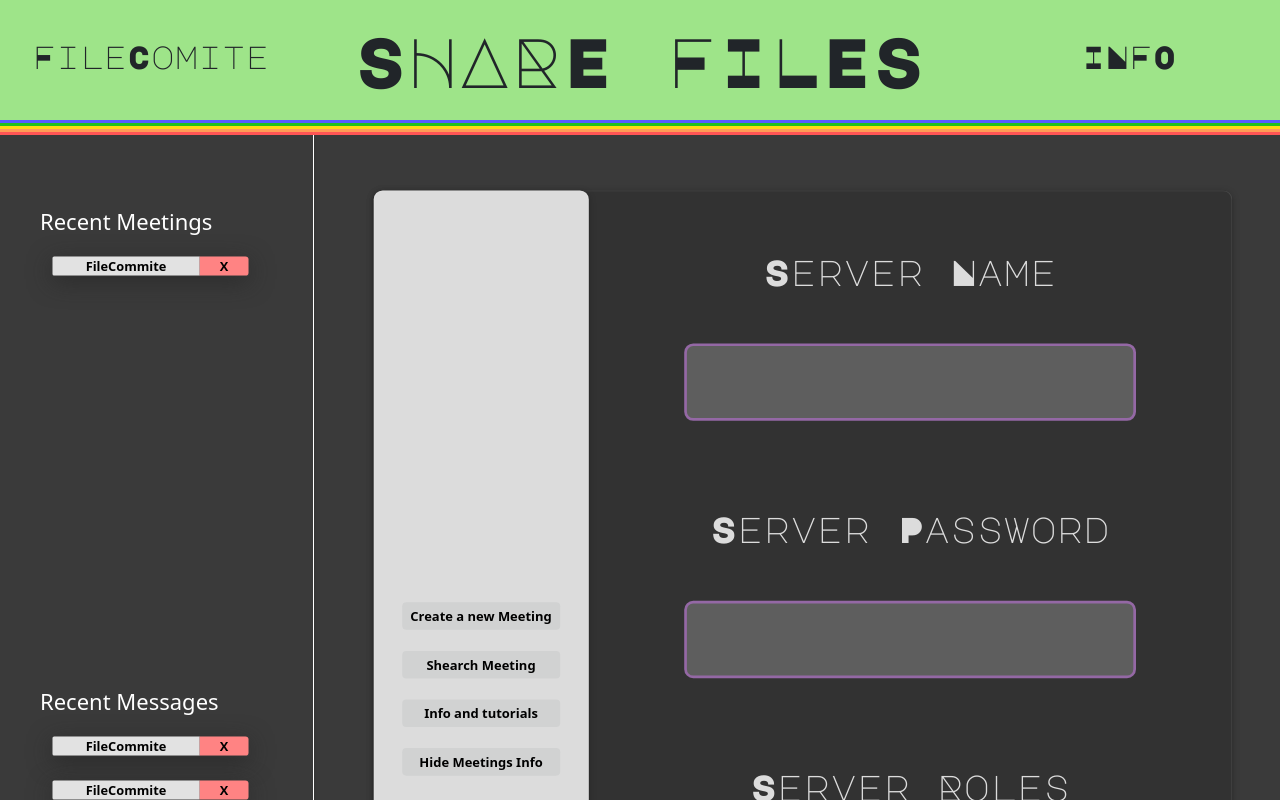
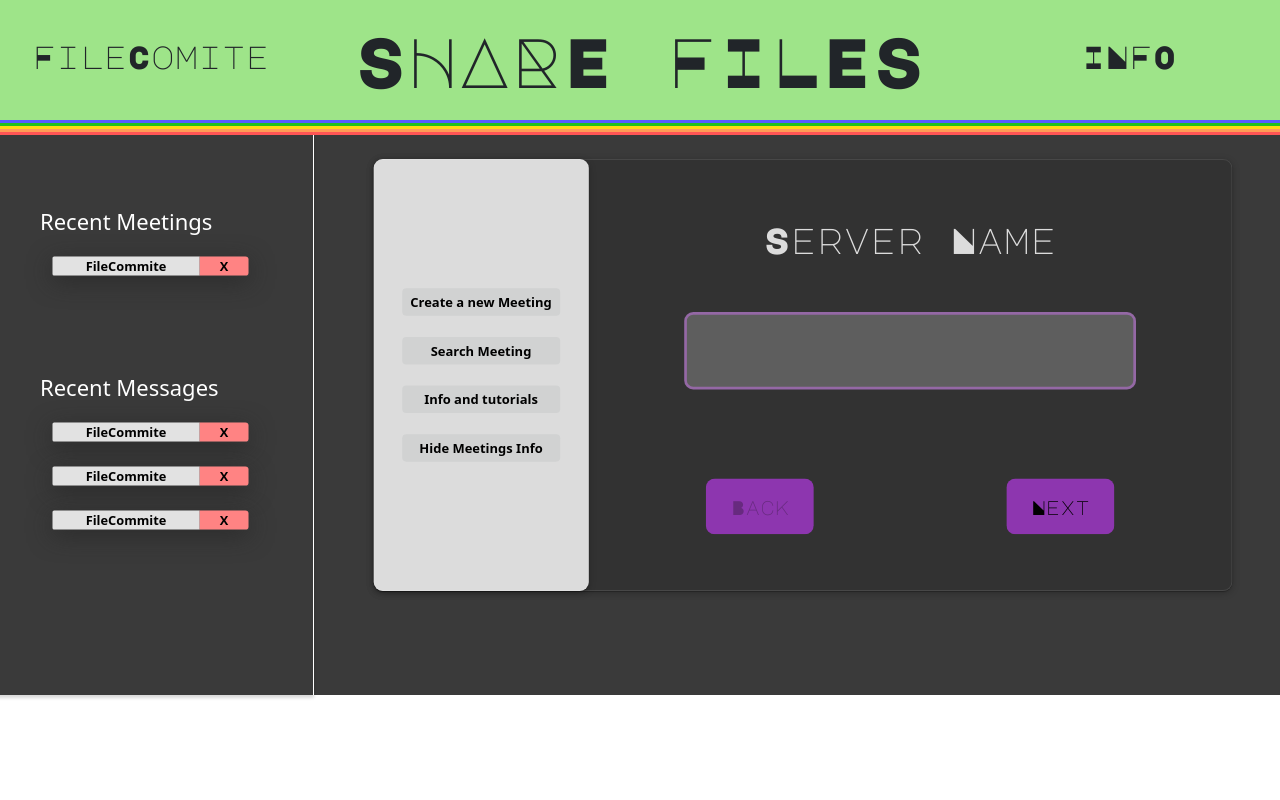
Before and after one commit to Jesuscy/UpgradeFinal2024, a React (Vite) app in the folder Frontend/FileComite/: page / in a window 1280 px wide. Shown: the top 800 px of the page. Built offline with nearby package versions, Linux system fonts and the light colour scheme; a web font is replaced by a local one.

Commit message:
funcion en botones para mostrar contenido

```diff
--- a/Frontend/FileComite/src/App.css
+++ b/Frontend/FileComite/src/App.css
@@ -1,55 +1,49 @@
-@import url('https://fonts.googleapis.com/css2?family=Jersey+25&display=swap');
-@import url('https://fonts.googleapis.com/css2?family=Jersey+25&family=Roboto:ital,wght@0,100;0,300;0,400;0,500;0,700;0,900;1,100;1,300;1,400;1,500;1,700;1,900&display=swap');
-@import url('https://fonts.googleapis.com/css2?family=Jersey+25&family=Martian+Mono:wght@100..800&family=Roboto:ital,wght@0,100;0,300;0,400;0,500;0,700;0,900;1,100;1,300;1,400;1,500;1,700;1,900&display=swap');
+@import url("https://fonts.googleapis.com/css2?family=Jersey+25&display=swap");
+@import url("https://fonts.googleapis.com/css2?family=Jersey+25&family=Roboto:ital,wght@0,100;0,300;0,400;0,500;0,700;0,900;1,100;1,300;1,400;1,500;1,700;1,900&display=swap");
+@import url("https://fonts.googleapis.com/css2?family=Jersey+25&family=Martian+Mono:wght@100..800&family=Roboto:ital,wght@0,100;0,300;0,400;0,500;0,700;0,900;1,100;1,300;1,400;1,500;1,700;1,900&display=swap");
 
-
-@import url('https://fonts.googleapis.com/css2?family=Major+Mono+Display&display=swap');
-
-
-
+@import url("https://fonts.googleapis.com/css2?family=Major+Mono+Display&display=swap");
 
 #root {
   background-color: #3a3a3a;
 }
-
-
 
 /*HEADER STYLES*/
 .header {
   display: flex;
   text-align: center;
   align-items: center;
-  font-family: 'Major Mono Display', monospace;
+  font-family: "Major Mono Display", monospace;
   font-weight: 400;
   font-style: normal;
   font-size: 70px;
   background-color: rgb(158, 228, 137);
-  box-shadow: rgb(85, 91, 255) 0px 0px 0px 3px, rgb(31, 193, 27) 0px 0px 0px 6px, rgb(255, 217, 19) 0px 0px 0px 9px, rgb(255, 156, 85) 0px 0px 0px 12px, rgb(255, 85, 85) 0px 0px 0px 15px;
+  box-shadow: rgb(85, 91, 255) 0px 0px 0px 3px, rgb(31, 193, 27) 0px 0px 0px 6px,
+    rgb(255, 217, 19) 0px 0px 0px 9px, rgb(255, 156, 85) 0px 0px 0px 12px,
+    rgb(255, 85, 85) 0px 0px 0px 15px;
   margin: 15px;
   height: 15vh;
 }
 
-
 /*HEADERS ENDS*/
-
 
 /*HOME STYLES*/
 
+/* .meetings-section {
+  height: 80vh;
 
+} */
 
 .meeting-row {
   display: flex;
-  font-family: 'Baloo 2 Variable', system-ui;
+  font-family: "Baloo 2 Variable", system-ui;
   font-weight: 600;
-   box-shadow: rgba(36, 36, 36, 0.678) 0px 7px 29px 0px;
-  font-size:16px;
+  box-shadow: rgba(36, 36, 36, 0.678) 0px 7px 29px 0px;
+  font-size: 16px;
   transform: scale(0.8);
   margin: 20px;
   transition: 0.3s ease;
 }
-
-
-
 
 .meeting-row:hover {
   box-shadow: rgba(43, 43, 44, 0.3) 0px 0px 0px 0px;
@@ -72,7 +66,6 @@
   justify-content: center;
   transition: 0.3s ease;
   color: black;
-
 }
 
 .meeting-specs-button:hover {
@@ -80,21 +73,16 @@
   cursor: pointer;
 }
 
-
-
-
 .meetings-info {
   display: flex;
   justify-content: center;
-  font-family: 'Baloo 2 Variable', system-ui;
+  font-family: "Baloo 2 Variable", system-ui;
   font-weight: 500;
   margin-top: 15px;
   padding: 30px;
   box-shadow: rgba(0, 0, 0, 0.15) 0px 3px 3px 0px;
   border-right: 1px solid white;
 }
-
-
 
 .recent-meetings {
   display: flex;
@@ -103,18 +91,11 @@
   color: white;
 }
 
-
-
-
-
-
 .meetings-actions {
   background-color: rgba(121, 121, 121, 0.418);
-  font-family: 'Share Tech Mono', monospace;
+  font-family: "Share Tech Mono", monospace;
   margin-top: 10vh auto;
   padding: 30px;
-
-
 }
 
 .meetings-creator {
@@ -124,7 +105,9 @@
   min-height: 60vh;
   transform: scale(0.9);
   background-color: #313131d2;
-  box-shadow: rgba(0, 0, 0, 0.25) 0px 0.0625em 0.0625em, rgba(0, 0, 0, 0.25) 0px 0.125em 0.5em, rgba(255, 255, 255, 0.1) 0px 0px 0px 1px inset;
+  box-shadow: rgba(0, 0, 0, 0.25) 0px 0.0625em 0.0625em,
+    rgba(0, 0, 0, 0.25) 0px 0.125em 0.5em,
+    rgba(255, 255, 255, 0.1) 0px 0px 0px 1px inset;
 }
 .meetings-options {
   display: flex;
@@ -135,12 +118,11 @@
   border-bottom-left-radius: 10px;
   text-align: center;
   color: #000000;
-  font-family: 'Baloo 2 Variable', system-ui;
+  font-family: "Baloo 2 Variable", system-ui;
   font-weight: 600;
-  box-shadow: rgba(0, 0, 0, 0.25) 0px 0.0625em 0.0625em, rgba(0, 0, 0, 0.25) 0px 0.125em 0.5em, rgba(255, 255, 255, 0.1) 0px 0px 0px 1px inset;
-
-
-
+  box-shadow: rgba(0, 0, 0, 0.25) 0px 0.0625em 0.0625em,
+    rgba(0, 0, 0, 0.25) 0px 0.125em 0.5em,
+    rgba(255, 255, 255, 0.1) 0px 0px 0px 1px inset;
 }
 
 .meeting-option {
@@ -154,14 +136,12 @@
   cursor: pointer;
   transition: 0.5s;
   transform: scale(0.9);
-
 }
 
 .meeting-option:hover {
   background-color: rgba(145, 145, 145, 0.747);
   box-shadow: rgba(43, 43, 44, 0.3) 0px 0px 0px 0px;
   transform: scale(1);
-
 }
 @media (min-width: 576px) {
   .meetings-options {
@@ -174,20 +154,16 @@
     border-bottom-right-radius: 10px;
     text-align: center;
     color: #000000;
-    font-family: 'Baloo 2 Variable', system-ui;
+    font-family: "Baloo 2 Variable", system-ui;
     font-weight: 600;
-    box-shadow: rgba(0, 0, 0, 0.25) 0px 0.0625em 0.0625em, rgba(0, 0, 0, 0.25) 0px 0.125em 0.5em, rgba(255, 255, 255, 0.1) 0px 0px 0px 1px inset;
-
-
-
+    box-shadow: rgba(0, 0, 0, 0.25) 0px 0.0625em 0.0625em,
+      rgba(0, 0, 0, 0.25) 0px 0.125em 0.5em,
+      rgba(255, 255, 255, 0.1) 0px 0px 0px 1px inset;
   }
 }
 /*HOME ENDS*/
 
-
 /*NewMeeting*/
-
-
 
 .create-meeting-form {
   display: flex;
@@ -195,8 +171,7 @@
   padding: 40px;
   height: 100%;
 }
-.create-meeting-form button{
-
+.create-meeting-form button {
   margin: auto;
   font-size: 22px;
   border-radius: 10px;
@@ -208,58 +183,63 @@
   justify-content: center;
   align-items: center;
   color: #dfdfdffb;
-  font-family: 'Baloo 2 Variable', system-ui;
+  font-family: "Baloo 2 Variable", system-ui;
   font-weight: 600;
 }
 
-
-.create-meeting-step{
+.create-meeting-step {
   display: flex;
   flex-direction: column;
   align-items: center;
   margin: 20px auto;
   font-size: 40px;
-  font-family:'Major Mono Display', monospace;
+  font-family: "Major Mono Display", monospace;
   font-weight: 600;
   color: #dfdfdffb;
   transition: 1s ease-in-out;
-
-
 }
 
-
-.create-meeting-step input{
+.create-meeting-step input {
   margin: 50px;
   border-radius: 10px;
   padding: 10px;
-  border: 3px solid rgb(148, 104, 165);;
+  border: 3px solid rgb(148, 104, 165);
   background-color: #5f5f5ffb;
-  font-family: 'Baloo 2 Variable', system-ui;
+  font-family: "Baloo 2 Variable", system-ui;
   font-weight: 400;
   text-align: center;
   width: 80%;
 }
 
-.create-meeting-step input:focus{
-  border: 3px solid rgb(79, 47, 92);;
-
-
+.create-meeting-step input:focus {
+  border: 3px solid rgb(79, 47, 92);
 }
 
-.step{
+.step {
   text-align: center;
   position: relative;
   margin: 20px;
-
 }
-.step-hidden{
+.step-hidden {
   display: none !important;
 }
-.create-meeting-change-step{
+.create-meeting-change-step {
   align-items: center;
   margin: 20px auto;
   font-size: 40px;
-  font-family:'Major Mono Display', monospace;
+  font-family: "Major Mono Display", monospace;
+  font-weight: 600;
+  color: #dfdfdffb;
+  display: flex;
+  flex-direction: row;
+  transition: 1s ease-in-out;
+}
+
+.miniContainer {
+  align-items: center;
+  margin: 20px auto;
+  font-size: 12px;
+  font-family: "Major Mono Display", monospace;
   font-weight: 600;
   color: #dfdfdffb;
   display: flex;
@@ -267,3 +247,13 @@
   transition: 1s ease-in-out;
 }
 /*FIN NewMeeting*/
+
+/* Search Meeting */
+.btn-morado {
+  color: white;
+  margin: 0 auto;
+  padding: 6px 12px;
+  font-size: 22px;
+  border-radius: 5px;
+  background-color: rgb(141, 54, 175);
+}
--- a/Frontend/FileComite/src/assets/common/NewMeeting.jsx
+++ b/Frontend/FileComite/src/assets/common/NewMeeting.jsx
@@ -1,51 +1,46 @@
-import React from 'react'
+import React, { useState } from 'react';
 
 export const NewMeeting = () => {
+  const [currentStepIndex, setCurrentStepIndex] = useState(1);
+  const totalSteps = 3;
 
-    const currentStepIndex = 1
-    const totalSteps = document.getElementsByClassName('step')
-    const nextStep = (steps, currentStepIndex) =>{
-        if(currentStepIndex > totalSteps.length){
-        const currentStep = document.getElementById(`step${currentStepIndex}`)
-        currentStep.classList.add('step-hidden')
-        const nextngoStep = document.getElementById(`step${currentStepIndex+1}`)
-        }
-    }
-    const backStep = (steps, currentStepIndex)=>{
+  const nextStep = () => {
+    setCurrentStepIndex(prevStep => Math.min(prevStep + 1, totalSteps));
+  };
 
-    }
-
+  const backStep = () => {
+    setCurrentStepIndex(prevStep => Math.max(prevStep - 1, 1));
+  };
 
   return (
-
     <div className="container create-meeting-form">
       <div className="row">
-            <div className="col-md-12 create-meeting-step" >
+        <div className="col-md-12 create-meeting-step">
+          {currentStepIndex === 1 && (
             <div className='step' id="step1">
               <div><label>Server Name</label></div>
-                <div><input></input></div>
+              <div><input type="text" /></div>
             </div>
+          )}
+          {currentStepIndex === 2 && (
             <div className='step' id="step2">
               <div><label>Server Password</label></div>
-                <div><input></input></div>
+              <div><input type="password" /></div>
             </div>
+          )}
+          {currentStepIndex === 3 && (
             <div className='step' id="step3">
               <div><label>Server Roles</label></div>
-                <div><input></input></div>
+              <div><input type="text" /></div>
               <button>ADD</button>
             </div>
+          )}
         </div>
-
         <div className="col-md-12 create-meeting-change-step">
-                <button >Back</button>
-                <button >Next</button>
-
-
-            </div>
-
-
+          <button onClick={backStep} disabled={currentStepIndex === 1}>Back</button>
+          <button onClick={nextStep} disabled={currentStepIndex === totalSteps}>Next</button>
         </div>
       </div>
-
-    )
-}
+    </div>
+  );
+};
--- a/Frontend/FileComite/src/assets/components/Home.jsx
+++ b/Frontend/FileComite/src/assets/components/Home.jsx
@@ -1,54 +1,69 @@
-import React, { useState } from 'react'
-import { Header } from '../common/Header'
-import { Link } from 'react-router-dom'
-import { NewMeeting } from '../common/NewMeeting'
+import React, { useState } from "react";
+import { Header } from "../common/Header";
+import { Link } from "react-router-dom";
+import { SearchMeeting } from "./SearchMeeting";
+import { InfoAndTutorials } from "./InfoAndTutorials"
+import { NewMeeting } from "../common/NewMeeting";
 
 export const Home = () => {
+  const serverPort = [3000];
+  //UseState para controlar el server seleccionado.
+  const [selectedServer, selectServer] = useState();
+  //UseState para controlar si Meeting info se muestra.
+  const [showMeetingsInfo, setShowMeetingInfo] = useState(true);
+  const [activeComponent, setActiveComponent] = useState('NewMeeting');
 
-    const serverPort = [3000]
-    //UseState para controlar el server seleccionado.
-    const [selectedServer, selectServer] = useState()
-    //UseState para controlar si Meeting info se muestra.
-    const [showMeetingsInfo, setShowMeetingInfo] = useState(true)
-
-    const toggleMeetingsInfo = () =>{
-        setShowMeetingInfo(!showMeetingsInfo)
-    }
+  const toggleMeetingsInfo = () => {
+    setShowMeetingInfo(!showMeetingsInfo);
+  };
 
   const listMeetings = () => {
     return (
       <div className="row meeting-row">
-
-                    <div className="col-md-9 col-sm-12 col-xs-12 meeting-specs-name">{/*Nombre Reunion */}
-                        <Link to='/meeting' style={{ textDecoration: 'none', color: 'black' }}>
+        <div className="col-md-9 col-sm-12 col-xs-12 meeting-specs-name">
+          {/*Nombre Reunion */}
+          <Link
+            to="/meeting"
+            style={{ textDecoration: "none", color: "black" }}
+          >
             <strong>FileCommite</strong>
           </Link>
-
         </div>
 
-                    <div className="col-md-3 col-sm-12 col-xs-12 meeting-specs-button">{/*Botones Conectar / Desconectar */}
+        <div className="col-md-3 col-sm-12 col-xs-12 meeting-specs-button">
+          {/*Botones Conectar / Desconectar */}
           <strong>X</strong>
         </div>
       </div>
+    );
+  };
 
-        )
 
+    const renderComponent = () => {
+      switch (activeComponent) {
+        case 'NewMeeting':
+          return <NewMeeting />;
+        case 'SearchMeeting':
+          return <SearchMeeting />;
+        case 'InfoAndTutorials':
+          return <InfoAndTutorials />;
+        default:
+          return null;
       }
-
+    };
 
   return (
     <>
       <Header />
       <div className="row meetings-section">
         {/*Start Meetings Info Section */}
-                {showMeetingsInfo && (<div className="col-md-3 col-sm-12 col-xs-12 meetings-info">
+        {showMeetingsInfo && (
+          <div className="col-md-3 col-sm-12 col-xs-12 meetings-info">
             <div className="row recent-meetings">
               <div className="col-md-12">
                 <p>Recent Meetings</p>
                 {listMeetings()}
-
               </div>
-
 
               <div className="col-md-12">
                 <p>Recent Messages</p>
@@ -59,46 +74,50 @@ export const Home = () => {
               </div>
             </div>
           </div>
-
         )}
 
         {/*End Meetings Info Section */}
 
-                <div className={`col-md-${showMeetingsInfo ? '9' : '12'} col-sm-12 col-xs-12`}>
-
+        <div
+          className={`col-md-${
+            showMeetingsInfo ? "9" : "12"
+          } col-sm-12 col-xs-12`}
+        >
           <div className="container">
             <div className="row meetings-creator">
               <div className="col-md-3 col-sm-12 col-xs-12 meetings-options">
                 <div className="row">
                   <div className="col-md-12">
-                                        <div className="meeting-option">
-                                            Create a new Meeting
-                                        </div>
+                  <div className="meeting-option" onClick={() => setActiveComponent('NewMeeting')}>Create a new Meeting</div>
                   </div>
                   <div className="col-md-12">
-                                        <div className="meeting-option">
-                                            Shearch Meeting
-                                        </div>
+                  <div className="meeting-option" onClick={() => setActiveComponent('SearchMeeting')}>Search Meeting</div>
                   </div>
                   <div className="col-md-12">
-                                        <div className="meeting-option">
-                                            Info and tutorials
-                                        </div>
+                  <div className="meeting-option" onClick={() => setActiveComponent('InfoAndTutorials')}>Info and tutorials</div>
                   </div>
                   <div className="col-md-12">
                     <div className="meeting-option">
                       <div onClick={toggleMeetingsInfo}>
-                                                {showMeetingsInfo ? 'Hide Meetings Info' : 'Show Meetings Info'}
+                        {showMeetingsInfo
+                          ? "Hide Meetings Info"
+                          : "Show Meetings Info"}
                       </div>
                     </div>
                   </div>
                 </div>
+              </div>
+              <div className="col-md-9 col-sm-12 col-xs-12">
+                {renderComponent()}
+              </div>
 
 
+           {/*    <div className="col-md-9 col-sm-12 col-xs-12">
+                {<SearchMeeting />}
               </div>
-                            <div className="col-md-9 col-sm-12 col-xs-12">{<NewMeeting/>}
-                            </div>
-
+              <div className="col-md-9 col-sm-12 col-xs-12">
+                {<InfoAndTutorials />}
+              </div> */}
 
 
             </div>
@@ -106,5 +125,5 @@ export const Home = () => {
         </div>
       </div>
     </>
-    )
-}
+  );
+};
--- /dev/null
+++ b/Frontend/FileComite/src/assets/components/InfoAndTutorials.jsx
@@ -0,0 +1,28 @@
+import React from "react";
+
+export const InfoAndTutorials = () => {
+  return (
+    <>
+      <div className="container create-meeting-form">
+        <div class="card text-center">
+          <div class="card-header">Tutorial</div>
+          <div class="card-body">
+            <h5 class="card-title">Special title treatment</h5>
+            <p class="card-text">
+              Lorem ipsum, dolor sit amet consectetur adipisicing elit.
+              Blanditiis, adipisci unde accusamus voluptas eveniet quidem nam
+              similique qui delectus animi, quia, officia suscipit velit. Autem
+              illo rerum veniam consequatur placeat!.
+            </p>
+            <a href="#" class="btn-morado">
+              Go somewhere
+            </a>
+          </div>
+          <div class="card-footer text-body-secondary">2 days ago</div>
+        </div>
+      </div>
+    </>
+  );
+};
+
+export default InfoAndTutorials;
--- a/Frontend/FileComite/src/assets/components/Meeting.jsx
+++ b/Frontend/FileComite/src/assets/components/Meeting.jsx
@@ -1,9 +1,14 @@
-import React from 'react'
-import { BrowserRouter as Router, Routes, Route, Link } from 'react-router-dom'
+import React from "react";
+import { BrowserRouter as Router, Routes, Route, Link } from "react-router-dom";
 
 export const Meeting = (props) => {
-    const port = props.port
-    return (
-        <div>Meeting</div>
-    )
-}
+  const port = props.port;
+
+  return (
+    <>
+      <div>Meeting</div>
+      <p>Este es el contenido de la reunión.</p>
+      <p>Aquí puedes poner más detalles sobre la reunión.</p>
+    </>
+  );
+};
--- a/Frontend/FileComite/src/assets/components/SearchMeeting.jsx
+++ b/Frontend/FileComite/src/assets/components/SearchMeeting.jsx
@@ -1,35 +1,22 @@
-import React from 'react'
+import React from "react";
 
- export const SearchMeeting = () => {
+export const SearchMeeting = () => {
   return (
-    <div>Search Meeting</div>
-  )
-}
-
-export default SearchMeeting
-
-/* import React, { useState } from 'react';
-
-const Meeting = () => {
-  const [isVisible, setIsVisible] = useState(false);
-
-  const toggleVisibility = () => {
-    setIsVisible(!isVisible);
-  };
-
-  return (
-    <div>
-      <button onClick={toggleVisibility}>
-        {isVisible ? 'Ocultar Detalles' : 'Mostrar Detalles'}
-      </button>
-      {isVisible && (
-        <div>
-          <p>Este es el contenido de la reunión.</p>
-          <p>Aquí puedes poner más detalles sobre la reunión.</p>
+    <div className="container create-meeting-form">
+      <div class="card text-center">
+        <div class="card-header">Meeting</div>
+        <div class="card-body">
+          <h5 class="card-title">Special title treatment</h5>
+          <p class="card-text">
+            With supporting text below as a natural lead-in to additional
+            content.
+          </p>
+          <a href="#" class="btn-morado">
+            Go somewhere
+          </a>
         </div>
-      )}
+        <div class="card-footer text-body-secondary">2 days ago</div>
+      </div>
     </div>
   );
 };
-
-export default Meeting; */
```
Also changed, not shown: 1 other file (tests, documents, lock files or other folders). Lines whose indentation alone changed are shown as unchanged.
